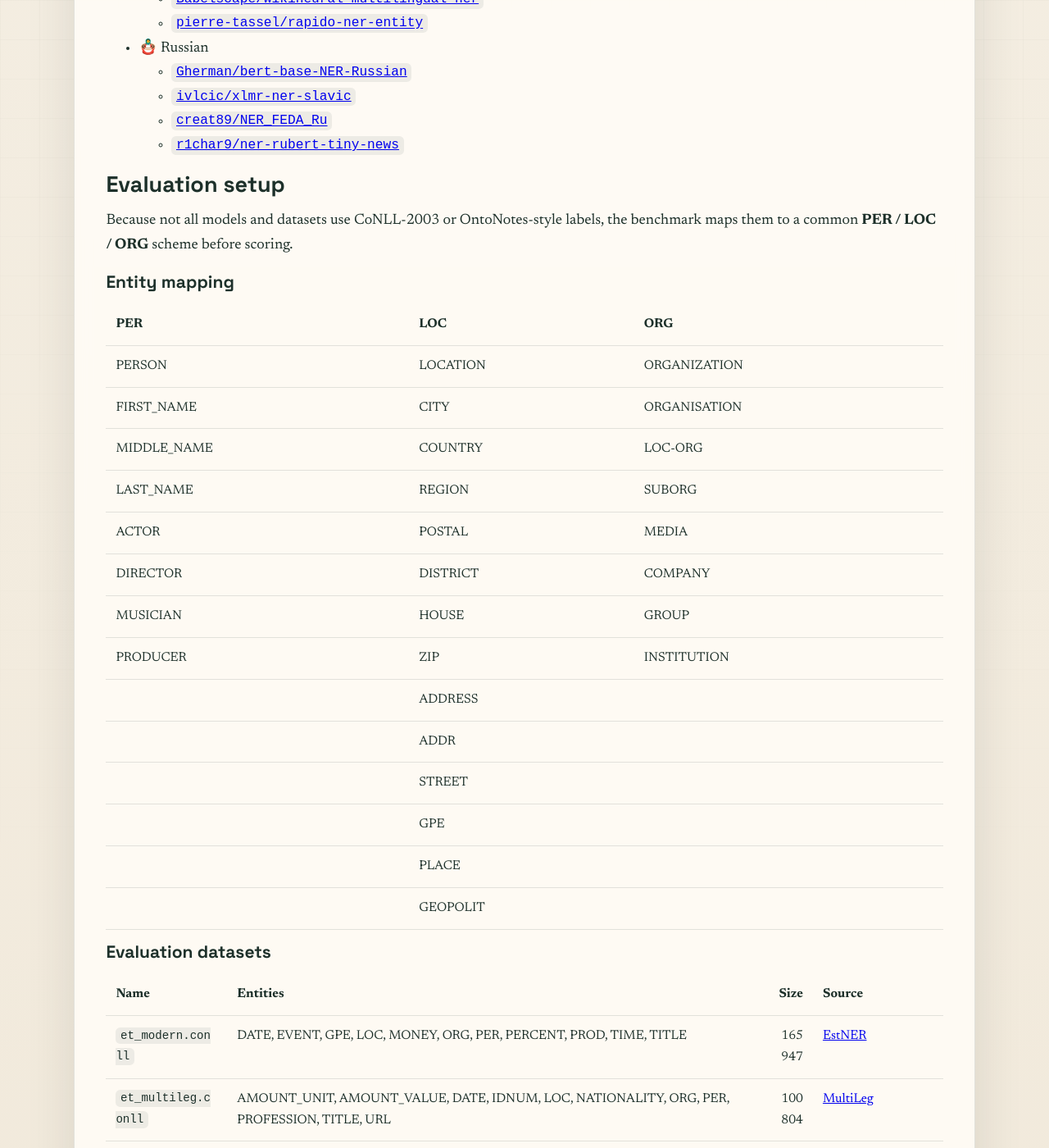
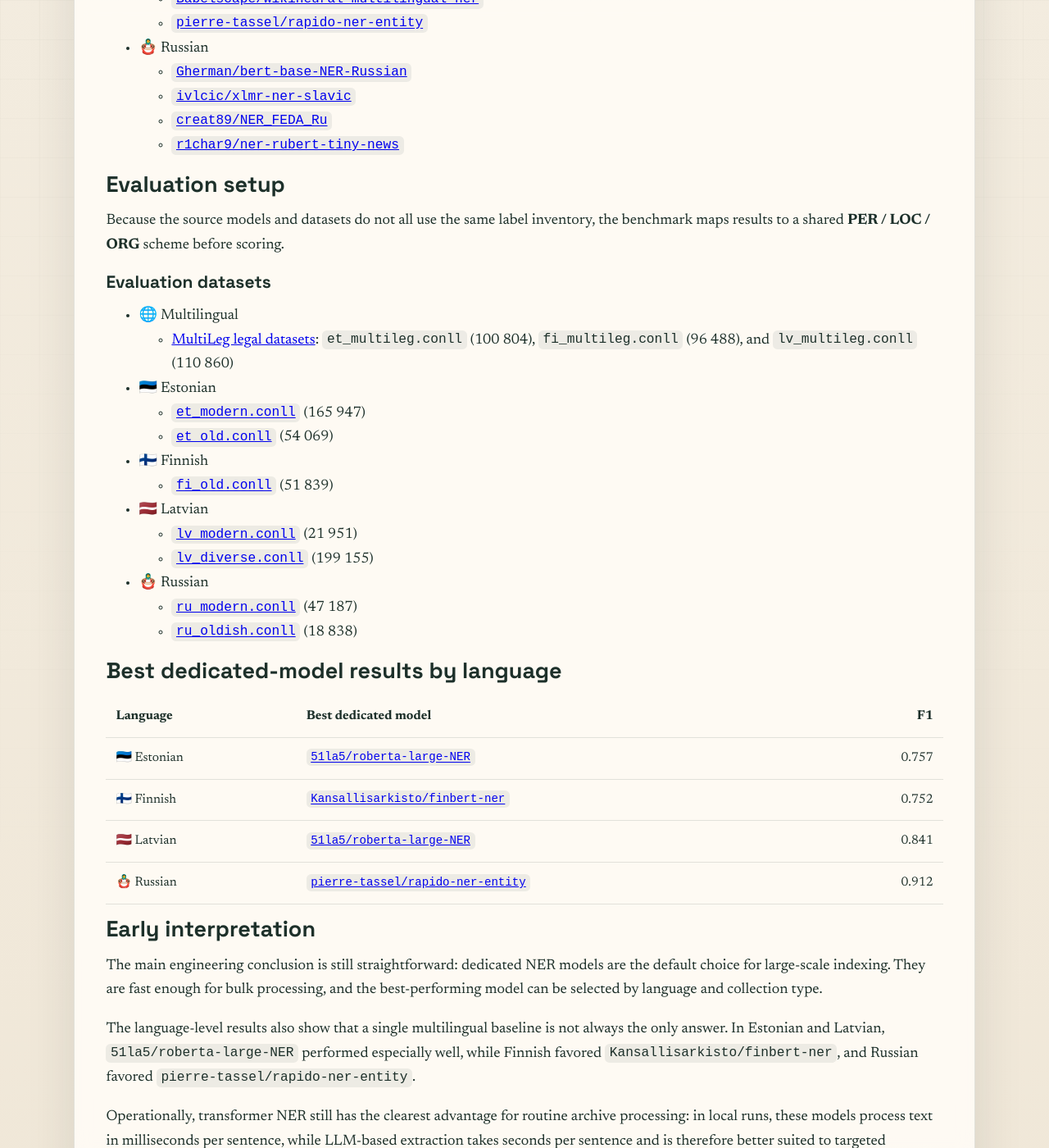
Before and after one commit to archxai/archxai.github.io, a Jekyll site: the page built from _posts/2026-04-09-ner-dedicated-models-preliminary-evaluation.md, in a window 1280 px wide and 1400 px high, scrolled down 1762 px. Shown: the whole window at 82% size. Built offline with Jekyll 4.4.1, drawn with Linux system fonts in a browser that asks for light colours; some of the changed text lies outside the part shown.

Commit message:
Simplify NER benchmark context

```diff
--- a/_posts/2026-04-09-ner-dedicated-models-preliminary-evaluation.md
+++ b/_posts/2026-04-09-ner-dedicated-models-preliminary-evaluation.md
@@ -57,41 +57,23 @@ Across the local run, the dedicated-model benchmark covered the following model
 
 ## Evaluation setup
 
-Because not all models and datasets use CoNLL-2003 or OntoNotes-style labels, the benchmark maps them to a common **PER / LOC / ORG** scheme before scoring.
-
-### Entity mapping
-
-| PER | LOC | ORG |
-|---|---|---|
-| PERSON | LOCATION | ORGANIZATION |
-| FIRST_NAME | CITY | ORGANISATION |
-| MIDDLE_NAME | COUNTRY | LOC-ORG |
-| LAST_NAME | REGION | SUBORG |
-| ACTOR | POSTAL | MEDIA |
-| DIRECTOR | DISTRICT | COMPANY |
-| MUSICIAN | HOUSE | GROUP |
-| PRODUCER | ZIP | INSTITUTION |
-|  | ADDRESS |  |
-|  | ADDR |  |
-|  | STREET |  |
-|  | GPE |  |
-|  | PLACE |  |
-|  | GEOPOLIT |  |
+Because the source models and datasets do not all use the same label inventory, the benchmark maps results to a shared **PER / LOC / ORG** scheme before scoring.
 
 ### Evaluation datasets
 
-| Name | Entities | Size | Source |
-|---|---|---:|---|
-| `et_modern.conll` | DATE, EVENT, GPE, LOC, MONEY, ORG, PER, PERCENT, PROD, TIME, TITLE | 165 947 | [EstNER](https://github.com/TartuNLP/EstNER) |
-| `et_multileg.conll` | AMOUNT_UNIT, AMOUNT_VALUE, DATE, IDNUM, LOC, NATIONALITY, ORG, PER, PROFESSION, TITLE, URL | 100 804 | [MultiLeg](https://github.com/tilde-nlp/MultiLeg-dataset/) |
-| `et_old.conll` | LOC, LOC_ORG, MISC, ORG, PER | 54 069 | [vk_ner_lrec_2022](https://github.com/soras/vk_ner_lrec_2022) |
-| `fi_multileg.conll` | AMOUNT_UNIT, AMOUNT_VALUE, DATE, IDNUM, LOC, NATIONALITY, ORG, PER, PROFESSION, TITLE, URL | 96 488 | [MultiLeg](https://github.com/tilde-nlp/MultiLeg-dataset/) |
-| `fi_old.conll` | LOC, ORG, PER | 51 839 | [Zenodo](https://zenodo.org/records/4573313) |
-| `lv_modern.conll` | FOOD, LOC, MISC, ORG, PER, TIME | 21 951 | [Latvian food NER corpus](https://github.com/RinaldsViksna/Latvian-food-NER-corpus) |
-| `lv_multileg.conll` | AMOUNT_UNIT, AMOUNT_VALUE, DATE, IDNUM, LOC, NATIONALITY, ORG, PER, PROFESSION, TITLE, URL | 110 860 | [MultiLeg](https://github.com/tilde-nlp/MultiLeg-dataset/) |
-| `lv_diverse.conll` | entity, event, GPE, location, money, organization, person, product, time | 199 155 | [FullStack](https://github.com/LUMII-AILab/FullStack) |
-| `ru_modern.conll` | EVT, LOC, ORG, PER, PRO | 47 187 | [BSNLP 2019](https://bsnlp.cs.helsinki.fi/bsnlp-2019/shared_task.html) |
-| `ru_oldish.conll` | CHAR, FAC, LOC, MISC, ORG, PER | 18 838 | [razmecheno/main](https://github.com/razmecheno/main) |
+- 🌐 Multilingual
+  - [MultiLeg legal datasets](https://github.com/tilde-nlp/MultiLeg-dataset/): `et_multileg.conll` (100 804), `fi_multileg.conll` (96 488), and `lv_multileg.conll` (110 860)
+- 🇪🇪 Estonian
+  - [`et_modern.conll`](https://github.com/TartuNLP/EstNER) (165 947)
+  - [`et_old.conll`](https://github.com/soras/vk_ner_lrec_2022) (54 069)
+- 🇫🇮 Finnish
+  - [`fi_old.conll`](https://zenodo.org/records/4573313) (51 839)
+- 🇱🇻 Latvian
+  - [`lv_modern.conll`](https://github.com/RinaldsViksna/Latvian-food-NER-corpus) (21 951)
+  - [`lv_diverse.conll`](https://github.com/LUMII-AILab/FullStack) (199 155)
+- 🪆 Russian
+  - [`ru_modern.conll`](https://bsnlp.cs.helsinki.fi/bsnlp-2019/shared_task.html) (47 187)
+  - [`ru_oldish.conll`](https://github.com/razmecheno/main) (18 838)
 
 ## Best dedicated-model results by language
 
```
